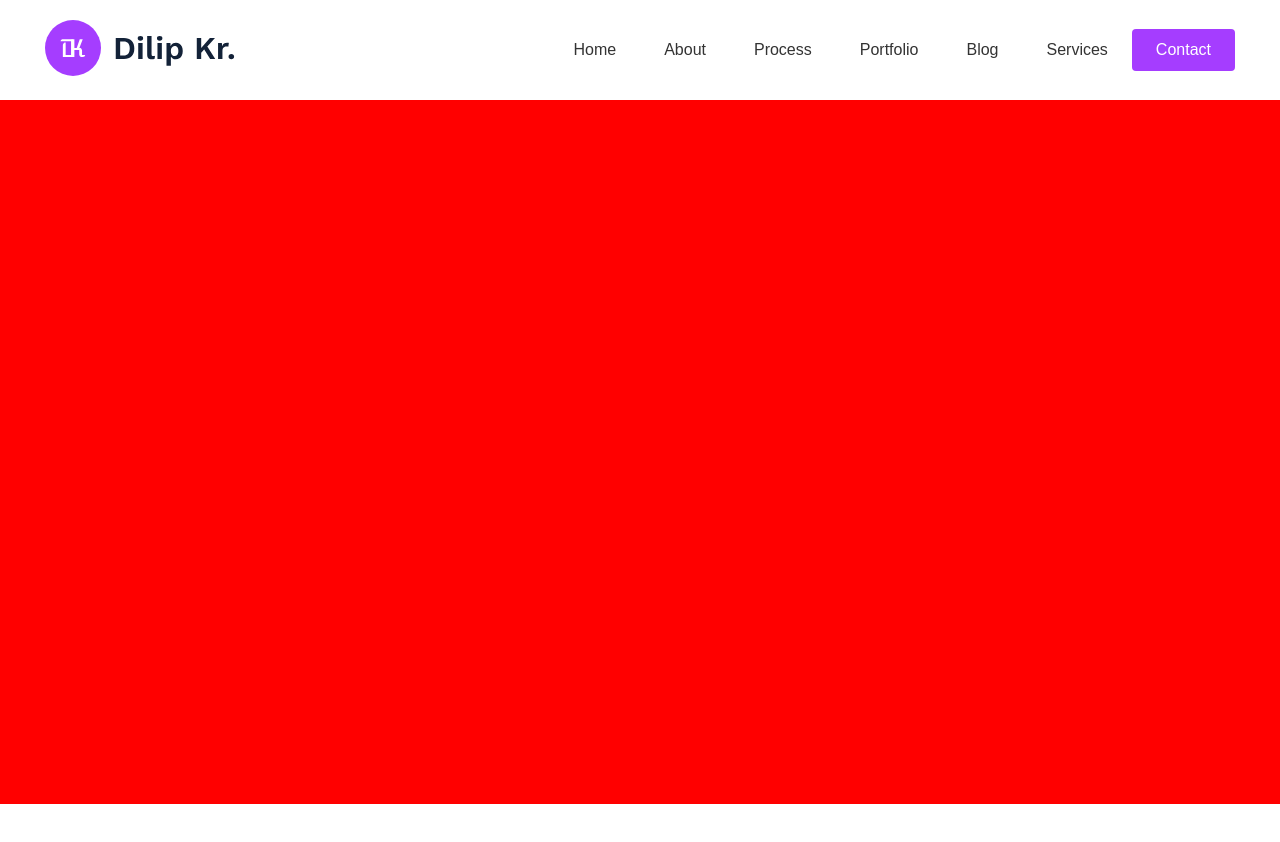
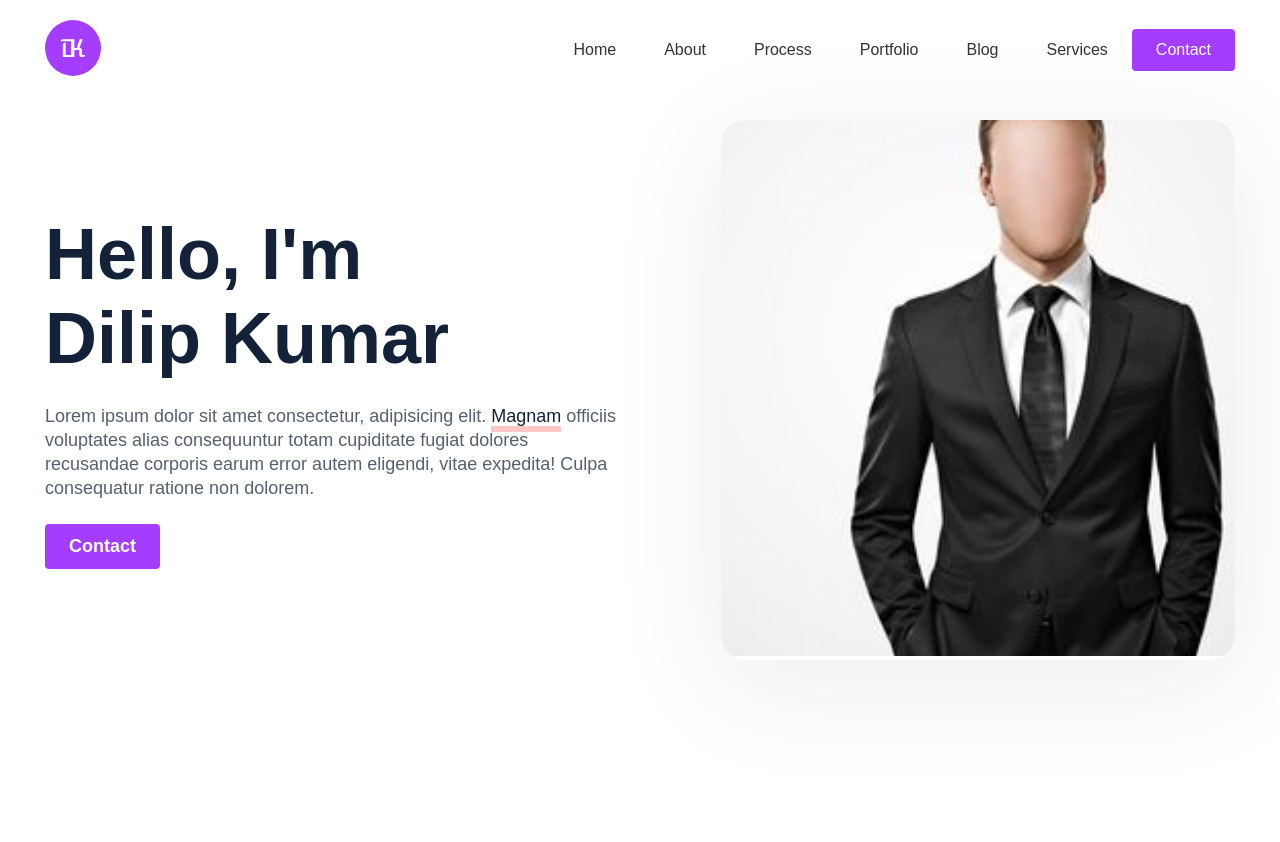
Before and after one commit to curiousdilip/freelancer, a Next.js app: page / in a window 1280 px wide. Shown: the top 842 px of the page. Before the commit the page ends 804 px from the top, so only its background shows below. Built offline with nearby package versions, Linux system fonts and the light colour scheme.

Commit message:
hero section started

```diff
--- a/app/componensts/header.jsx
+++ b/app/componensts/header.jsx
@@ -15,7 +15,7 @@ const Navbar = () => {
     <nav className={styles.navbar}>
       <div className={styles.navbarBrand}>
         <Link href="/">
-          <Image src="/img/logo.svg" width={208} height={56} />
+          <Image src="/img/favicon.svg" width={56} height={56} alt='Logo' priority />
         </Link>
         <button className={styles.toggleButton} onClick={toggleMenu}>
           {isOpen ? 'Close' : 'Menu'}
--- a/app/home.module.scss
+++ b/app/home.module.scss
@@ -1,5 +1,74 @@
 .container {
-    background-color: red;
-    height: 88dvh;
-    width: 100%;
+    height: 100dvh;
+    max-width: 1230px;
+    margin: 0 auto;
+    position: relative;
+    padding: 1.25rem;
+
+    .row {
+        display: flex;
+        justify-content: space-between;
+        align-items: center;
+
+        .col {
+            width: 48%;
+
+            .content {
+                h1 {
+                    font-size: 72px;
+                    font-weight: 700;
+                    line-height: 84px;
+                    color: #132238;
+                }
+
+                p {
+                    padding: 1.5rem 0;
+                    font-size: 18px;
+                    line-height: 24px;
+                    color: #556070;
+
+                    span {
+                        color: #132238;
+                        border-bottom: 6px solid #FFC8C8;
+                    }
+                }
+
+
+
+
+            }
+
+            .imgContainer {
+                text-align: right;
+                width: 90%;
+                box-shadow: 0px 24px 116px 0 rgba(43, 56, 76, 0.09);
+                border-radius: 25px;
+                overflow: hidden;
+
+                img {
+                    object-fit: cover;
+                }
+            }
+        }
+
+        .col:nth-child(2) {
+            display: flex;
+            justify-content: flex-end;
+        }
+    }
+
+
 }
+
+
+.primaryBtn {
+    display: inline-block;
+    padding: 12px 24px;
+    background-color: #A53DFF;
+    color: #fff;
+    text-decoration: none;
+    border-radius: 4px;
+    font-size: 18px;
+    font-weight: 600;
+
+}
--- a/app/page.jsx
+++ b/app/page.jsx
@@ -1,5 +1,7 @@
+import Link from "next/link";
 import Header from "./componensts/header";
 import styles from "./home.module.scss"
+import Image from "next/image";
 export default function Home() {
   return (
     <>
@@ -7,7 +9,31 @@ export default function Home() {
 
       <main>
         <section id="hero">
-          <div className={styles.container}></div>
+          <div className={styles.container}>
+            <div className={styles.row}>
+              <div className={styles.col}>
+                <div className={styles.content}>
+                  <h1>Hello, I'm <br />
+                    Dilip Kumar</h1>
+                  <p>Lorem ipsum dolor sit amet consectetur, adipisicing elit. <span>Magnam</span> officiis voluptates alias consequuntur totam cupiditate fugiat dolores recusandae corporis earum error autem eligendi, vitae expedita! Culpa consequatur ratione non dolorem.</p>
+                  <div className={styles.btn}>
+                    <Link href="#" className={styles.primaryBtn}>
+                      Contact
+                    </Link>
+                  </div>
+                </div>
+
+              </div>
+              <div className={styles.col}>
+
+                <div className={styles.imgContainer}>
+                  <Image src="/img/sample-img.jpeg" width={636} height={536} alt="sample image" />
+                </div>
+
+              </div>
+
+            </div>
+          </div>
 
         </section>
         <section id="about"></section>
```
Also changed, not shown: public/img/sample-img.jpeg (added).
